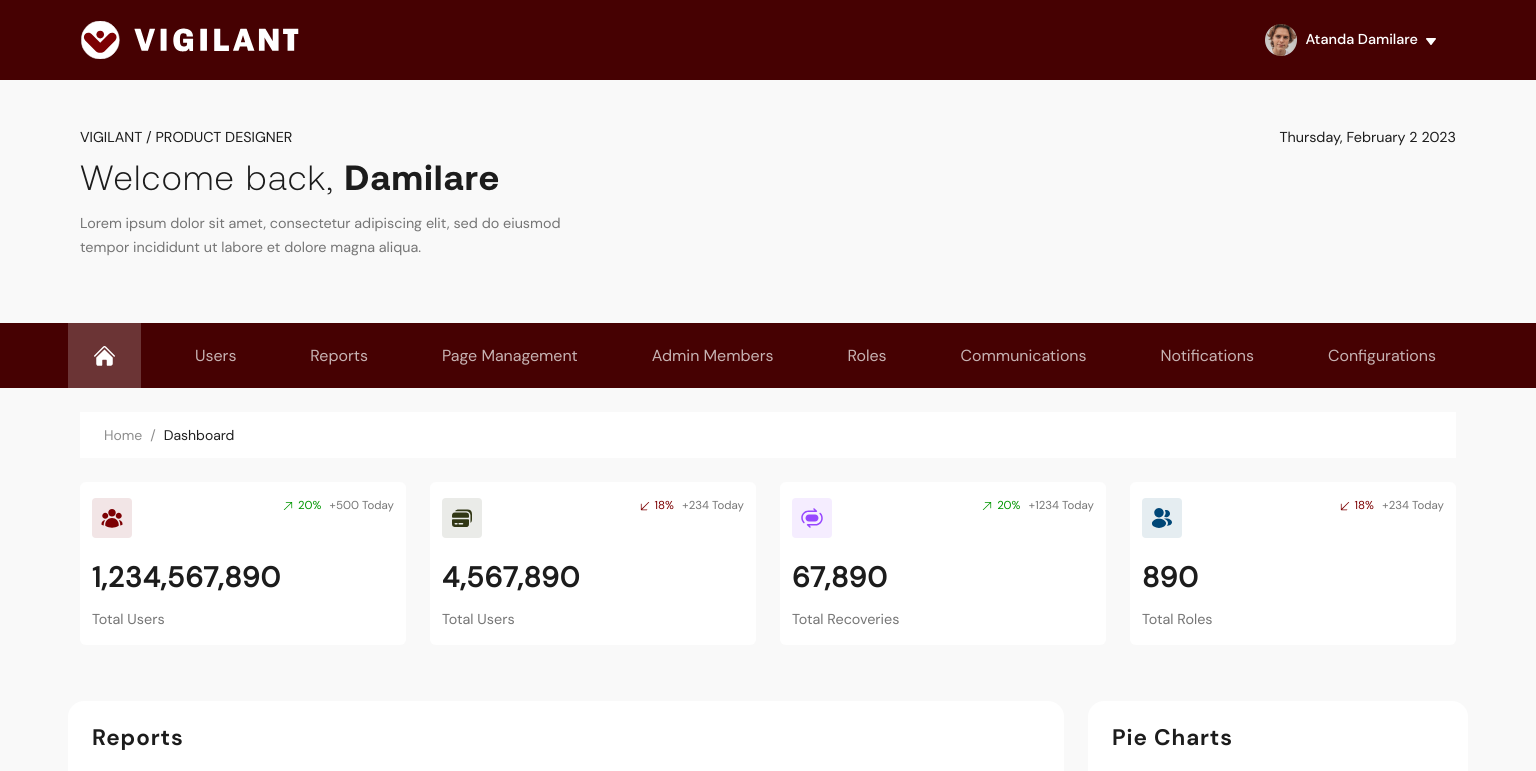
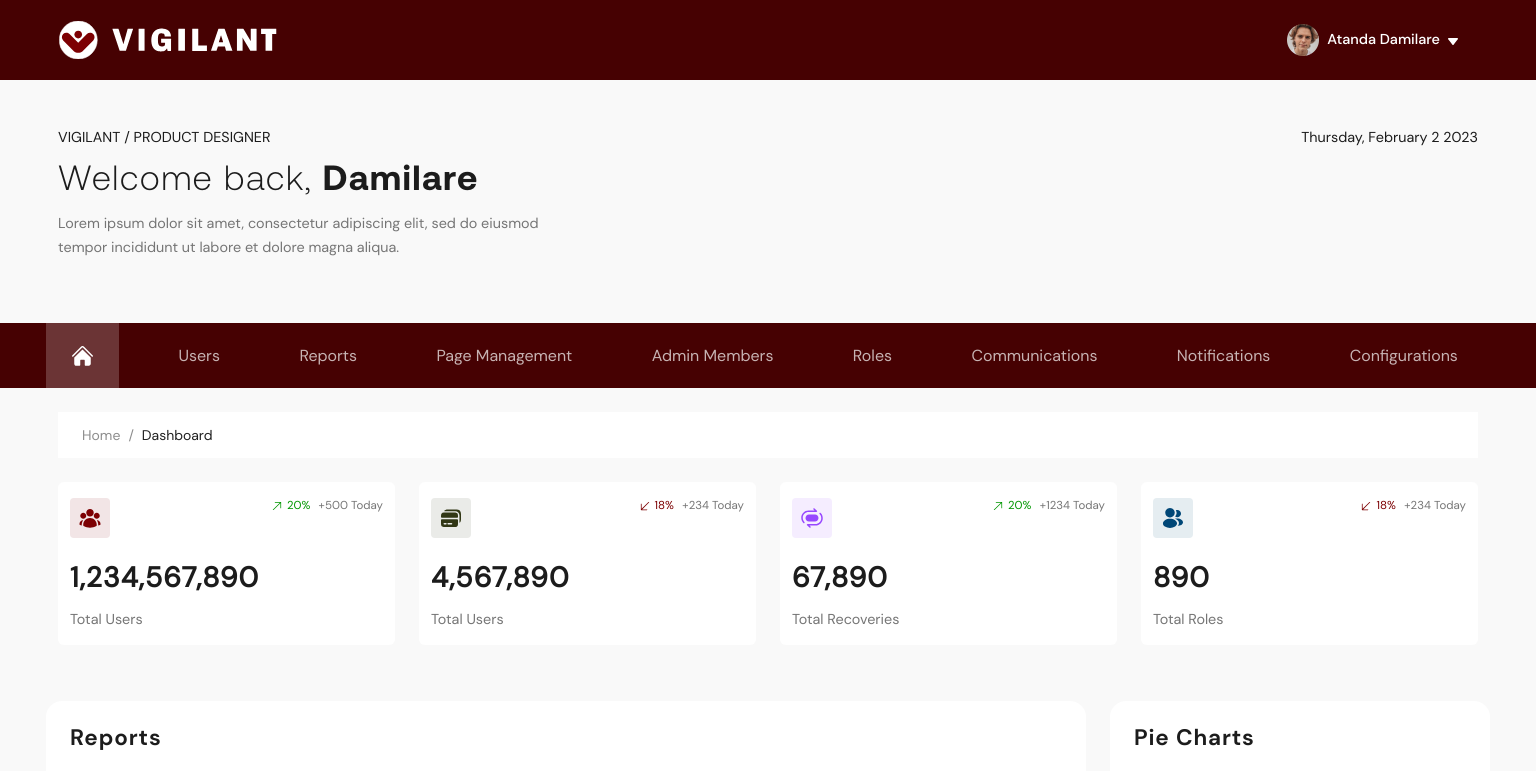
Before and after one commit to iyanuloluwa-Miracle/vigixnew, a Next.js app: page / in a window 1536 px wide. Shown: the top 771 px of the page. Built offline with nearby package versions, Linux system fonts and the light colour scheme.

Commit message:
screen size

```diff
--- a/styles/globals.css
+++ b/styles/globals.css
@@ -159,6 +159,13 @@ a {
   .container {
     max-width: 1400px;
     width: 96%;
+  }
+}
+
+@media (min-width: 1500px) {
+  .container {
+    max-width: 1500px;
+    width: 94%;
   }
 }
 
```
